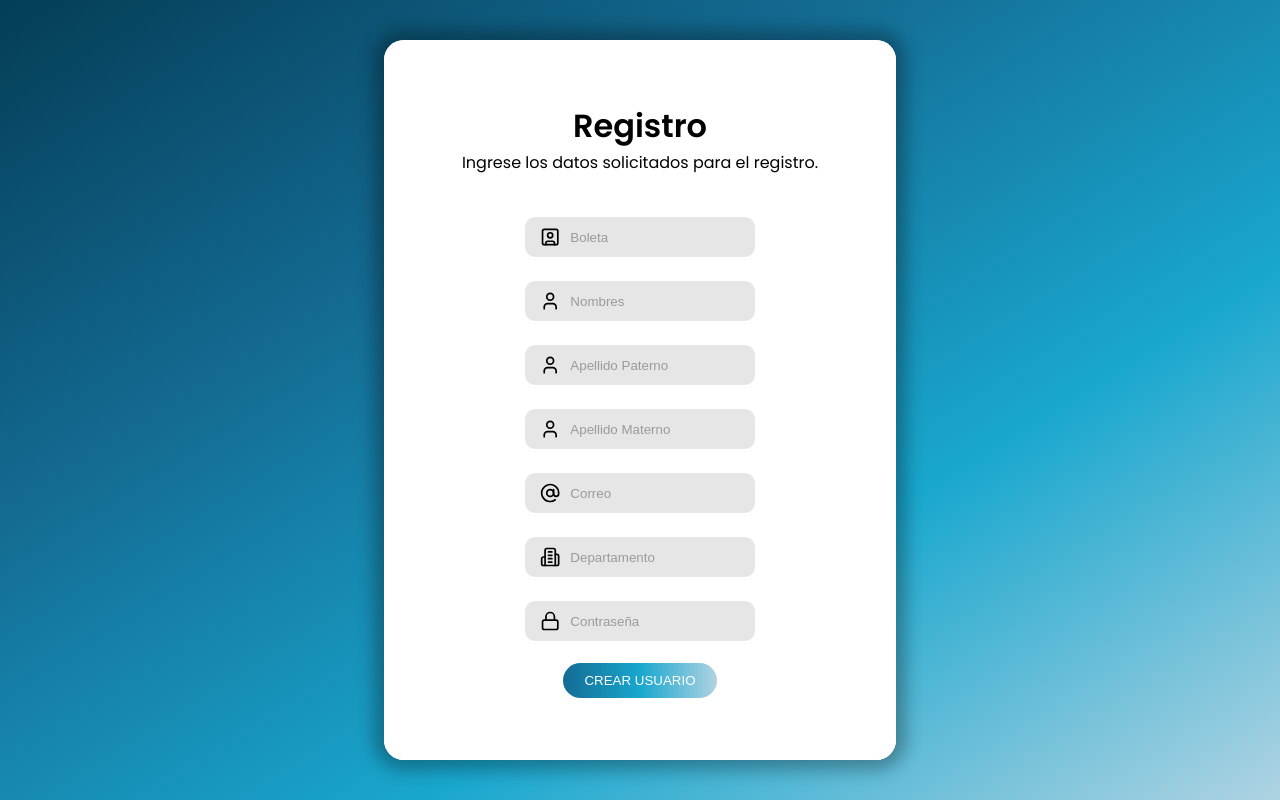
After one commit to CloudzV3/web, a PHP site: page /CreaUser.html in a window 1280 px wide. The commit adds this page. Run offline with PHP 8.4, Linux system fonts and the light colour scheme; some libraries are stand-ins or nearby versions.

Commit message:
FEATURE: se agrega registro de usurario

```diff
--- /dev/null
+++ b/CreaUser.html
@@ -0,0 +1,78 @@
+<!DOCTYPE html>
+<html lang="en">
+
+<head>
+    <meta charset="UTF-8">
+    <meta http-equiv="X-UA-Compatible" content="IE=edge">
+    <meta name="viewport" content="width=device-width, initial-scale=1.0">
+    <title>Log In</title>
+    <!--remixicons CDN link-->
+    <!--<link href="https://cdn.jsdelivr.net/npm/remixicon@2.5.0/fonts/remixicon.css" rel="stylesheet">-->
+    <link rel="stylesheet" href="CSS/style.css">
+    <link rel="sh1otcut icon" href="ImgHS/shark.png">
+    <script src="https://unpkg.com/just-validate@latest/dist/just-validate.production.min.js"></script>
+    <script src="https://ajax.googleapis.com/ajax/libs/jquery/3.6.4/jquery.min.js"></script>
+    <script src="./js/libs/justValidate.js"></script>
+    <script src="./js/libs/sweetAlert.min.js"></script>
+    <script src="JS/cacheManager.js"></script>
+    <script src="JS/registrar.js"></script>
+</head>
+
+<body>
+    <form id="formregistro">
+    <div class="containerU">
+
+        <div class="login">
+            <h1 class="title">Registro</h1>
+            <p>Ingrese los datos solicitados para el registro.</p>
+            <div class="container_registro">
+                <div class="text-inputU">
+                    <svg xmlns="http://www.w3.org/2000/svg" width="24" height="24" viewBox="0 0 24 24" fill="none" stroke="currentColor" stroke-width="2" stroke-linecap="round" stroke-linejoin="round" class="lucide lucide-user-square"><rect width="18" height="18" x="3" y="3" rx="2"/><circle cx="12" cy="10" r="3"/><path d="M7 21v-2a2 2 0 0 1 2-2h6a2 2 0 0 1 2 2v2"/></svg>
+                    <input id="boleta" name="boleta" type="text" placeholder="Boleta" >
+                </div>
+                <div class="text-inputU">
+                    <svg xmlns="http://www.w3.org/2000/svg" width="24" height="24" viewBox="0 0 24 24" fill="none" stroke="currentColor" stroke-width="2" stroke-linecap="round" stroke-linejoin="round" class="lucide lucide-user"><path d="M19 21v-2a4 4 0 0 0-4-4H9a4 4 0 0 0-4 4v2"/><circle cx="12" cy="7" r="4"/></svg>
+                    <input id="nombre" name="nombre" type="text" placeholder="Nombres" >
+                </div>
+                <div class="text-inputU">
+                    <svg xmlns="http://www.w3.org/2000/svg" width="24" height="24" viewBox="0 0 24 24" fill="none" stroke="currentColor" stroke-width="2" stroke-linecap="round" stroke-linejoin="round" class="lucide lucide-user"><path d="M19 21v-2a4 4 0 0 0-4-4H9a4 4 0 0 0-4 4v2"/><circle cx="12" cy="7" r="4"/></svg>
+                    <input id="apPat" name="apPat" type="text" placeholder="Apellido Paterno" >
+                </div>
+                <div class="text-inputU">
+                    <svg xmlns="http://www.w3.org/2000/svg" width="24" height="24" viewBox="0 0 24 24" fill="none" stroke="currentColor" stroke-width="2" stroke-linecap="round" stroke-linejoin="round" class="lucide lucide-user"><path d="M19 21v-2a4 4 0 0 0-4-4H9a4 4 0 0 0-4 4v2"/><circle cx="12" cy="7" r="4"/></svg>
+                    <input id="apMat" name="apMat" type="text" placeholder="Apellido Materno">
+                </div>
+                <div class="text-inputU">
+                    <svg xmlns="http://www.w3.org/2000/svg" width="24" height="24" viewBox="0 0 24 24" fill="none" stroke="currentColor" stroke-width="2" stroke-linecap="round" stroke-linejoin="round" class="lucide lucide-at-sign"><circle cx="12" cy="12" r="4"/><path d="M16 8v5a3 3 0 0 0 6 0v-1a10 10 0 1 0-4 8"/></svg>
+                    <input id="correo" name="correo" type="email" placeholder="Correo" >
+                </div>
+                <div class="text-inputU">
+                    <svg xmlns="http://www.w3.org/2000/svg" width="24" height="24" viewBox="0 0 24 24" fill="none" stroke="currentColor" stroke-width="2" stroke-linecap="round" stroke-linejoin="round" class="lucide lucide-building-2"><path d="M6 22V4a2 2 0 0 1 2-2h8a2 2 0 0 1 2 2v18Z"/><path d="M6 12H4a2 2 0 0 0-2 2v6a2 2 0 0 0 2 2h2"/><path d="M18 9h2a2 2 0 0 1 2 2v9a2 2 0 0 1-2 2h-2"/><path d="M10 6h4"/><path d="M10 10h4"/><path d="M10 14h4"/><path d="M10 18h4"/></svg>
+                    <input id="depto" name="depto" type="text" placeholder="Departamento" >
+                </div>
+
+                <div class="text-inputU">
+                    <svg xmlns="http://www.w3.org/2000/svg" width="24" height="24" viewBox="0 0 24 24" fill="none" stroke="currentColor" stroke-width="2" stroke-linecap="round" stroke-linejoin="round" class="lucide lucide-lock"><rect width="18" height="11" x="3" y="11" rx="2" ry="2"/><path d="M7 11V7a5 5 0 0 1 10 0v4"/></svg>
+                    <input id="password" name="password" type="password" placeholder="Contraseña"  >
+                </div>
+            </div>
+            <input class="create-btn" name="create-btn" type="submit" value="CREAR USUARIO"></input>
+        </div>
+    </div>
+    </form>
+    <!--<script>
+    const toggle = document.querySelector(".toggle"),
+            input = document.querySelector("#pasword");
+            toggle.addEventListener("click", ()=>{
+                if(input.type=="password"){
+                    input.type = "text";
+                    toggle.classList.replace("ri-eye-off-line","ri-eye-line");
+                }else{
+                    input.type="password";
+                    toggle.classList.replace("ri-eye-line","ri-eye-off-line");
+                }
+            })
+    </script>-->
+</body>
+
+</html>
--- a/JS/registrar.js
+++ b/JS/registrar.js
@@ -1,14 +1,10 @@
 $(document).ready(()=>{
-    const validarRegistro = new JustValidate("form#login");
-    validarRegistro.addField("#user",[
+  const validarRegistro = new JustValidate("form#formregistro");
+  validarRegistro.addField("#boleta",[
     {
       rule:"required",
-        errorMessage:"Falta ingresar boleta"
+      errorMessage:"Falta tu boleta"
     },
-      /*{
-        rule:"integer",
-        errorMessage:"Deben ser solo números"
-      },*/
     {
       rule:"minLength",
       value:8,
@@ -22,41 +18,36 @@ $(document).ready(()=>{
   ]).addField("#nombre",[
     {
       rule:"required",
-        errorMessage:"Ingrese nombre."
+      errorMessage:"Ingresa tu nombre"
     }
-    ]).addField("#apPat",[
+  ]).addField("#apPat ",[
     {
       rule:"required",
-        errorMessage:"Falta ingresar primer apellido."
+      errorMessage:"Ingresa el primer apellido"
     }
-    ]).addField("#email",[
+  ]).addField("#apMat ",[
     {
       rule:"required",
-        errorMessage:"Falta correo."
+      errorMessage:"Ingresa el segundo  apellido"
+    }
+  ]).addField("#correo",[
+    {
+      rule:"required",
+      errorMessage:"Ingresa tu correo"
     },
     {
       rule:"email",
-        errorMessage:"Revisa formato de correo."
+      errorMessage:"Revisa formato de tu correo"
     }
   ]).addField("#depto",[
     {
       rule:"required",
-        errorMessage:"Falta ingresar departamento."
-      },
-      /*{
-        rule:"minLength",
-        value:10,
-        errorMessage:"Mínimo 4 digitos"
-      },
-      {
-        rule:"maxLength",
-        value:10,
-        errorMessage:"Máximo 10 digitos"
-      }*/
-    ]).addField("#pasword",[
+      errorMessage:"Ingresa el departamanto al que pertenece el profesor"
+    }
+  ]).addField("#password",[
     {
       rule:"required",
-        errorMessage:"Falta ingresar contraseña"
+      errorMessage:"Falta ingresar tu contraseña"
     },
     {
       rule:"password",
@@ -64,9 +55,9 @@ $(document).ready(()=>{
     }
   ]).onSuccess(()=>{
     $.ajax({
-        url:"./php/registrar_AX.php",
+      url:"./PHP/registrar.php",
       method:"POST",
-        data:$("form#login").serialize(),
+      data:$("form#formregistro").serialize(),
       cache:false,
       success:(respAX)=>{
         let AX = JSON.parse(respAX);
@@ -76,7 +67,7 @@ $(document).ready(()=>{
           icon:AX.icono,
           didDestroy:()=>{
             if(AX.cod == 1)
-                location.href = "./";
+              location.href = "HSAdmin.html";
             if(AX.cod == 0 || AX.cod == 2)
               location.reload();
           }
--- a/PHP/login.php
+++ b/PHP/login.php
@@ -1,4 +1,5 @@
 <?php
+    session_start();
     include "ConexionDB.php";
 
     $boleta = $_POST['boleta'];
--- a/home.html
+++ b/home.html
@@ -20,7 +20,7 @@
 <script src="https://unpkg.com/just-validate@latest/dist/just-validate.production.min.js"></script>
 <!--SweetAlert link-->
 <script src="https://cdn.jsdelivr.net/npm/sweetalert2@11"></script>
-<link rel="stylesheet" href="sweetalert2.min.css">
+
 
 <body>
     <div class="sidebar">
```
Also changed, not shown: HSAdmin.html (+13 -13 lines), JS/HSAdmin.js (added, +10 -0 lines), PHP/registrar.php (added, +46 -0 lines). Lines whose indentation alone changed are shown as unchanged.
